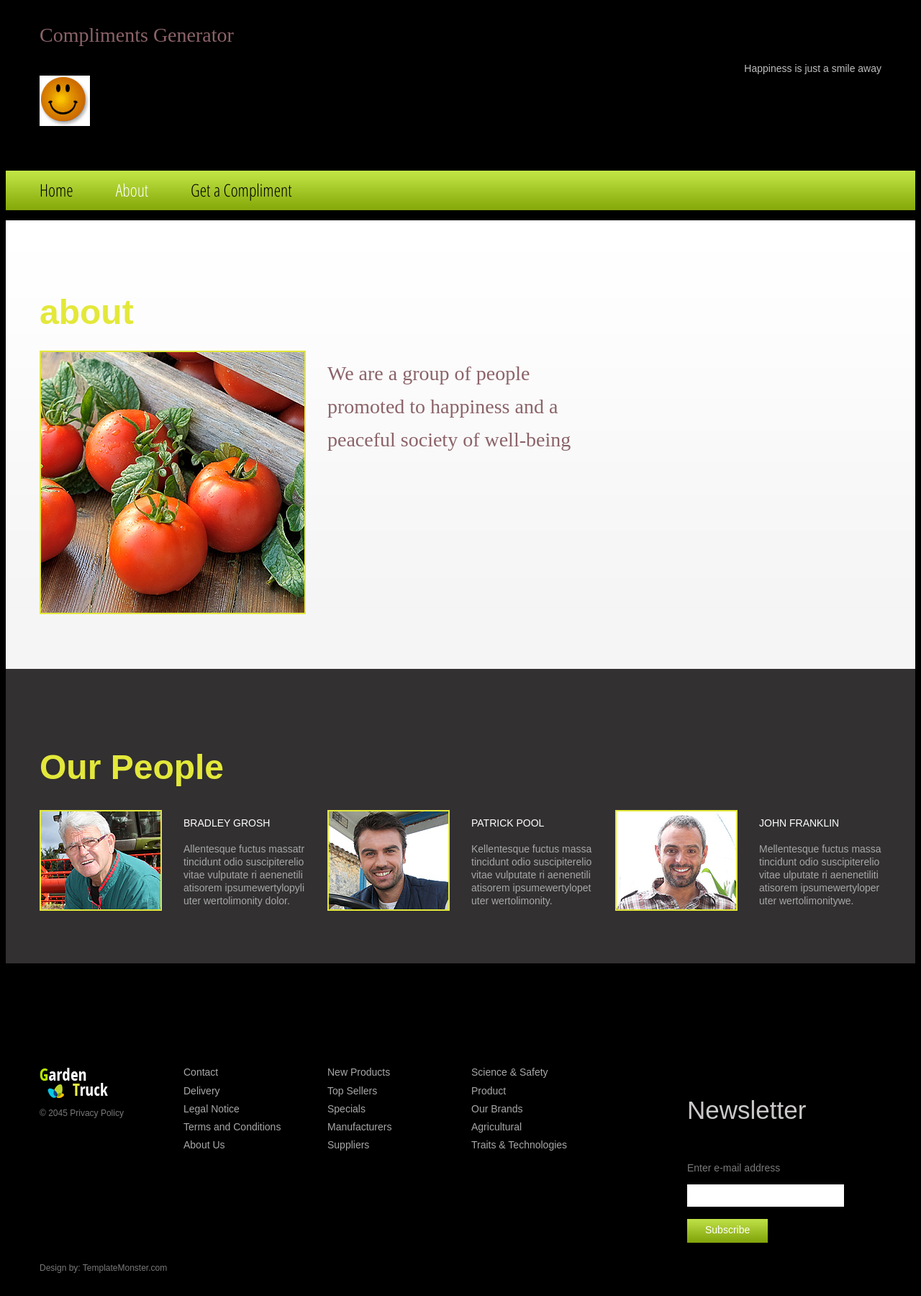
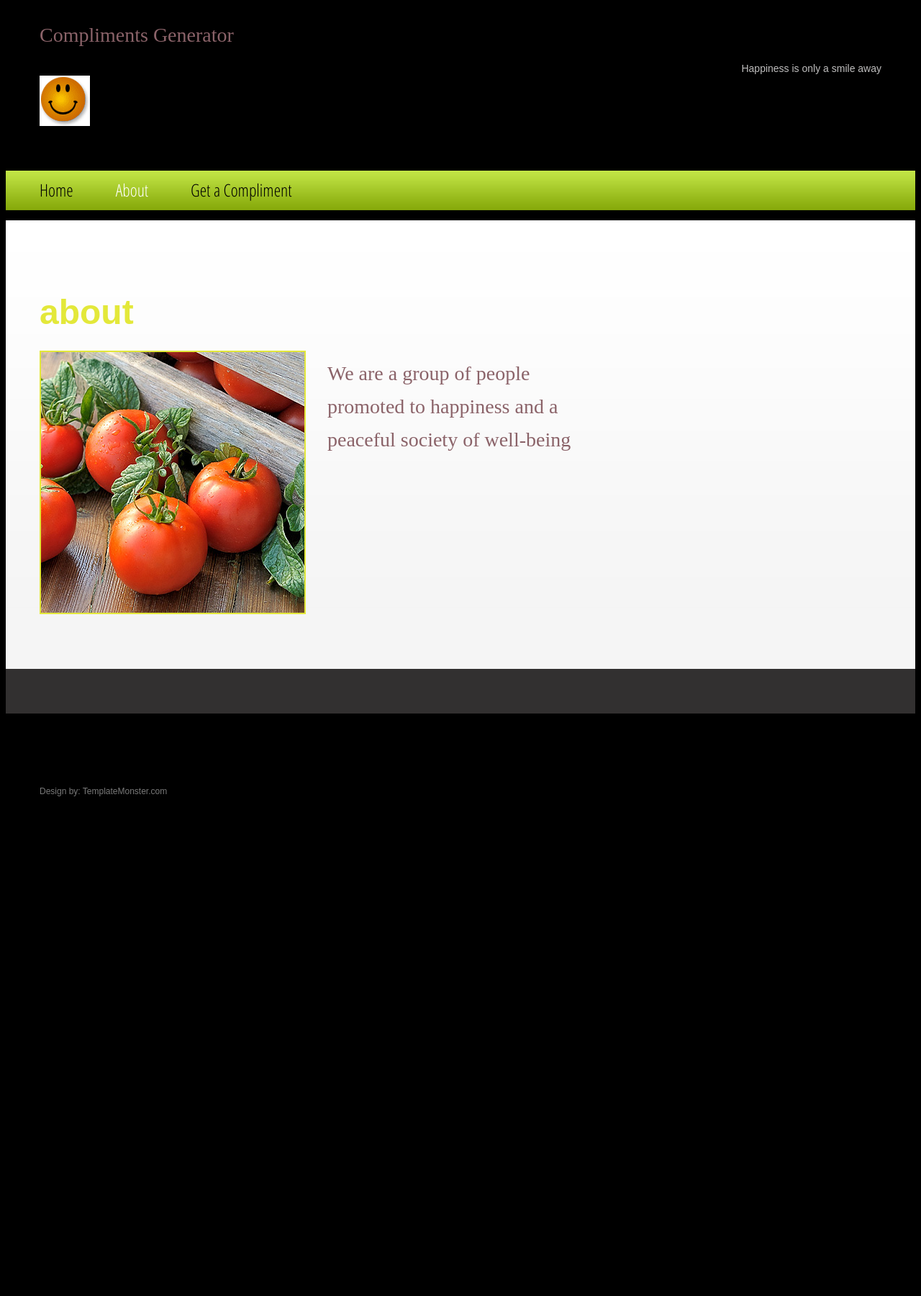
Before and after one commit to drussel2/compliment, a Flask app: page /about in a window 1280 px wide. Shown: the whole page at 72% size. After the commit the page ends 1106 px from the top, so only its background shows below. Run offline with Flask 2, Linux system fonts and the light colour scheme; some libraries are stand-ins or nearby versions; some web fonts are replaced.

Commit message:
Update layout.html

```diff
--- a/templates/layout.html
+++ b/templates/layout.html
@@ -21,7 +21,7 @@
 <header>
   <div class="container_12">
     <div class="grid_12">
-      <div class="h_phone">Happiness is just a smile away</div>
+      <div class="h_phone">Happiness is only a smile away</div>
       <h1>Compliments Generator</h1><h1><a href="index.html"><img src="static/img/Smiley_kabelsalat.gif" alt=""></a> </h1>
       <div class="clear"></div>
     </div>
@@ -65,24 +65,7 @@
   </div>
   <div class="gray g2">
     <div class="container_12">
-      <div class="grid_12">
-        <h3>Our People</h3>
-      </div>
-      <div class="grid_4"> <img src="static/img/page2_img5.jpg" alt="" class="img_inner fleft">
-        <div class="extra_wrapper">
-          <p class="col1 upp"><a href="#">BRADLEY GROSH</a></p>
-          Allentesque fuctus massatr tincidunt odio suscipiterelio vitae vulputate ri aenenetili atisorem ipsumewertylopyli uter wertolimonity dolor. </div>
-      </div>
-      <div class="grid_4"> <img src="static/img/page2_img6.jpg" alt="" class="img_inner fleft">
-        <div class="extra_wrapper">
-          <p class="col1 upp"><a href="#">PATRICK POOL</a></p>
-          Kellentesque fuctus massa tincidunt odio suscipiterelio vitae vulputate ri aenenetili atisorem ipsumewertylopet uter wertolimonity. </div>
-      </div>
-      <div class="grid_4"> <img src="static/img/page2_img7.jpg" alt="" class="img_inner fleft">
-        <div class="extra_wrapper">
-          <p class="col1 upp"><a href="#">John Franklin</a></p>
-          Mellentesque fuctus massa tincidunt odio suscipiterelio vitae ulputate ri aenenetiliti atisorem ipsumewertyloper uter wertolimonitywe. </div>
-      </div>
+
     </div>
     <div class="clear"></div>
   </div>
@@ -90,43 +73,17 @@
 <footer>
   <div class="container_12">
     <div class="grid_2">
-      <div class="copy"> <a href="index.html" class="footer_logo"><img src="static/img/footer_logo.png"	alt=""></a> &copy; 2045 <a href="#">Privacy Policy</a> </div>
+
     </div>
     <div class="grid_2">
-      <ul>
-        <li><a href="#">Contact</a></li>
-        <li><a href="#">Delivery</a></li>
-        <li><a href="#">Legal Notice</a></li>
-        <li><a href="#">Terms and Conditions</a></li>
-        <li><a href="#">About Us</a></li>
-      </ul>
+         </div>
+    <div class="grid_2">
+
     </div>
     <div class="grid_2">
-      <ul>
-        <li><a href="#">New Products</a></li>
-        <li><a href="#">Top Sellers</a></li>
-        <li><a href="#">Specials</a></li>
-        <li><a href="#">Manufacturers</a></li>
-        <li><a href="#">Suppliers</a></li>
-      </ul>
-    </div>
-    <div class="grid_2">
-      <ul>
-        <li><a href="#">Science &amp; Safety</a></li>
-        <li><a href="#">Product </a></li>
-        <li><a href="#">Our Brands</a></li>
-        <li><a href="#">Agricultural </a></li>
-        <li><a href="#">Traits &amp; Technologies</a></li>
-      </ul>
+
     </div>
     <div class="grid_3 prefix_1">
-      <h4>Newsletter</h4>
-      <form id="newsletter" action="#">
-        <div class="success">Your subscribe request has been sent!</div>
-        <label class="email"> <span>Enter e-mail address</span>
-          <input type="email" value="" >
-          <a href="#" class="btn" data-type="submit">Subscribe</a> <span class="error">*This is not a valid email address.</span> </label>
-      </form>
     </div>
     <div class="clear"></div>
   </div>
```
